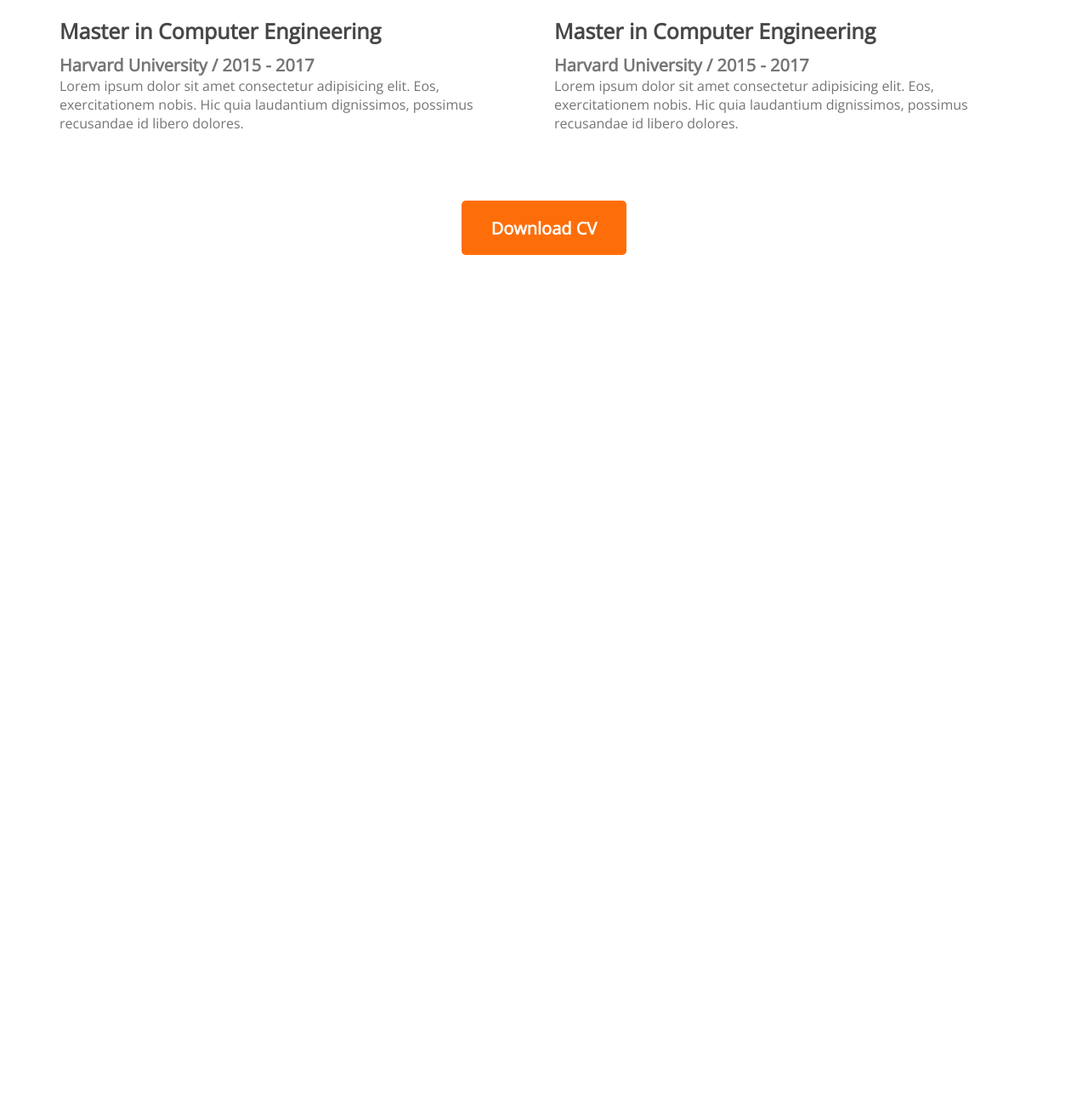
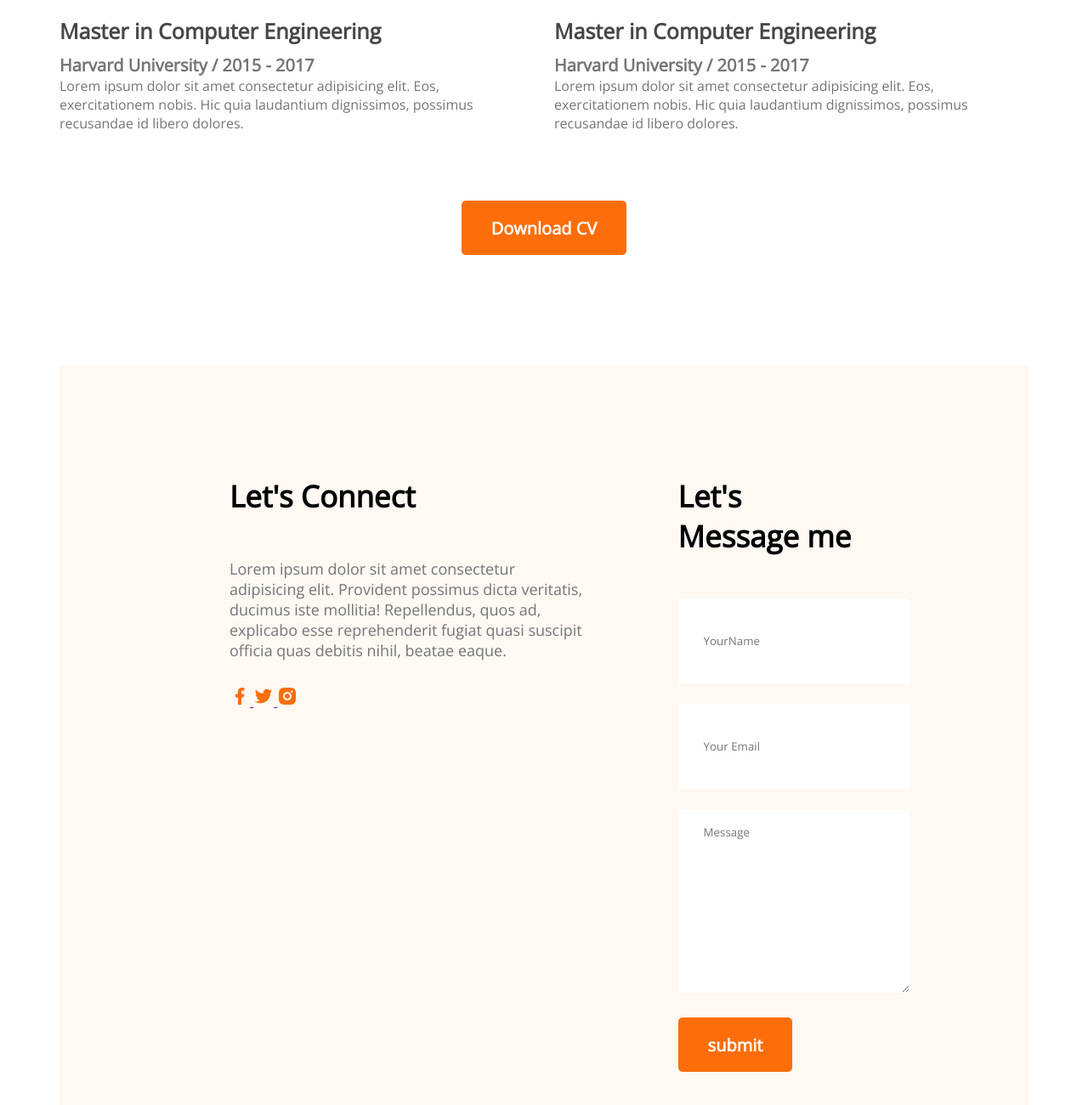
Before and after one commit to methubd/developer-portfolio, a plain HTML site: page index.html in a window 1280 px wide. Shown: the part 2757-4057 px from the top of the page at 85% size. Before the commit the page ends 3057 px from the top, so only its background shows below. Drawn offline with nearby package versions, Linux system fonts and the light colour scheme.

Commit message:
game over

```diff
--- a/index.html
+++ b/index.html
@@ -136,9 +136,35 @@
             <div class="resume-button">
                 <button class="btn-primary">Download CV</button>
             </div>
+        </section>
+        <!-- contact section -->
+        <section class="contact">
+            <div>
+                <h3 class="section-title">Let's Connect</h3>
+                <p class="section-description">
+                    Lorem ipsum dolor sit amet consectetur adipisicing elit. Provident possimus dicta veritatis, ducimus iste mollitia! Repellendus, quos ad, explicabo esse reprehenderit fugiat quasi suscipit officia quas debitis nihil, beatae eaque.
+                </p>
+                <a href="">
+                    <img src="images/icons/facebook.png" alt="">
+                </a>
+                <a href="">
+                    <img src="images/icons/twitter.png" alt="">
+                </a>
+                <a href="">
+                    <img src="images/icons/insta.png" alt="">
+                </a>
 
+            </div>
+            <div>
+                <h3 class="section-title">Let's Message me</h3>
+                <form action="">
+                    <input type="text" placeholder="YourName">
+                    <input type="email" placeholder="Your Email">
+                    <textarea name="" id="" cols="30" rows="10" placeholder="Message"></textarea>
+                    <input class="btn-primary" type="submit" value="submit">
+                </form>
+            </div>
         </section>
-
     </main>
 
     <footer>
--- a/styles/portfolio.css
+++ b/styles/portfolio.css
@@ -193,3 +193,29 @@ section {
     margin-top: 50px;
     text-align: center;
 }
+
+/* Contact Styles */
+.contact{
+    display: flex;
+    gap: 100px;
+    background: #FFF8F3;
+    padding: 130px 200px;
+}
+.contact .section-title{
+    text-align: left;
+
+}
+
+.contact input[type="text"], input[type="email"], textarea{
+    margin-bottom: 24px;
+    border: 0;
+    width: 100%;
+    padding: 18px 30px;
+}
+input{
+    height: 64px;
+}
+.contact{
+    text-decoration: none;
+
+}
```
